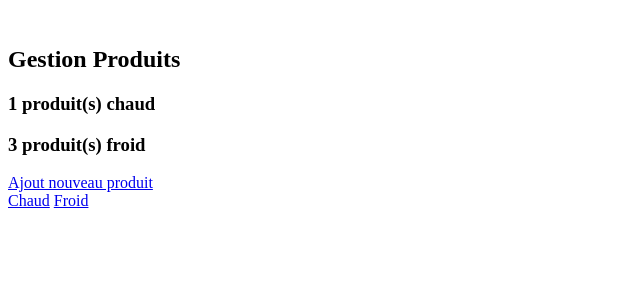
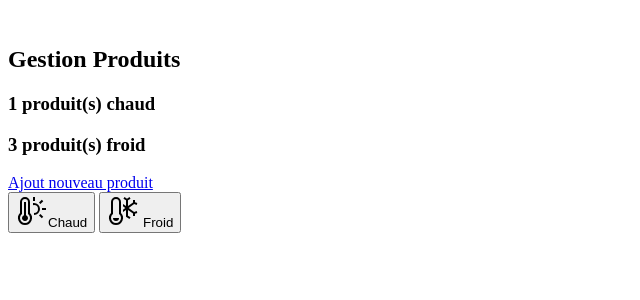
Before and after one commit to HelixFix/IntegrationPHP, a PHP site: page /pages/gestion.php in a window 1280 px wide. Shown: the top 300 px of the page, without its empty margins (0-640 px from the left). Run offline with PHP 8.4, Linux system fonts and the light colour scheme; data comes from the database, SQL or seed files in the repository.

Commit message:
:lipstick: Add two buttons and icons

```diff
--- a/pages/gestion.php
+++ b/pages/gestion.php
@@ -40,8 +40,10 @@ $countFroid = $db->query($requeteFroid);
             </div>
         </div>
 
-        <a href="javascript:showtbl('chaud');">Chaud</a>
-        <a href="javascript:showtbl('froid');">Froid</a>
+        <button type="button" class="btn btn-danger" onclick="showtbl('chaud')"><img src="images/temperature-hot.svg" alt="">Chaud</button>
+
+        <button type="button" class="btn btn-primary" onclick="showtbl('froid')"><img src="images/temperature-frigid.svg" alt=""> Froid</button>
+
         <table class="table table-striped table-hover" id="tbl_product">
 
 
```
Also changed, not shown: images/temperature-frigid.svg (added), images/temperature-hot.svg (added).
